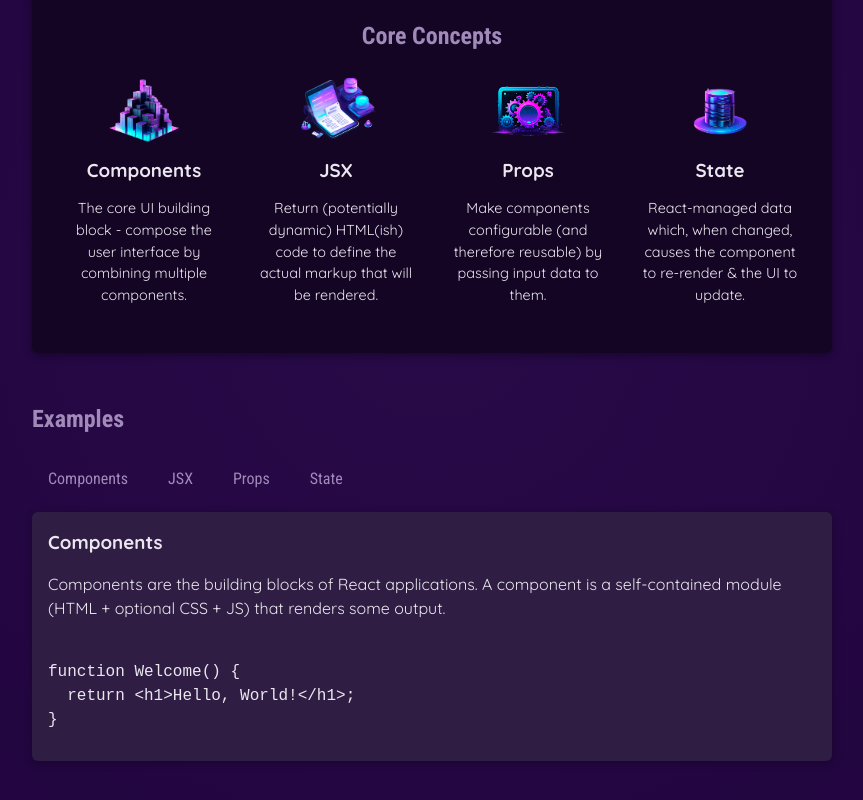
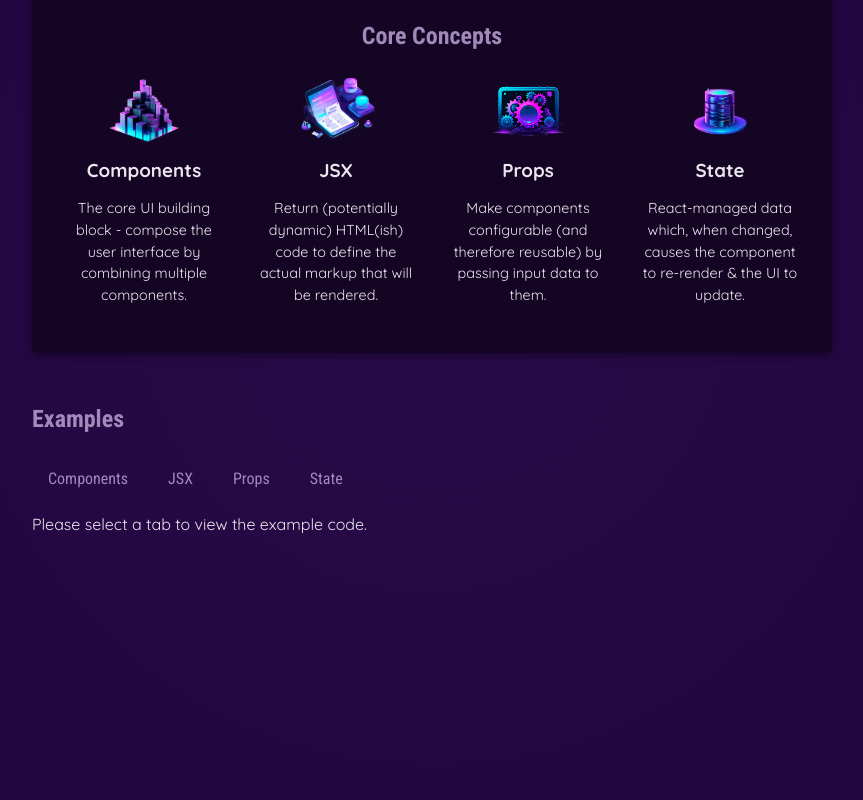
Before and after one commit to velimir1995/react-starting_project, a React (Vite) app: page / in a window 1280 px wide. Shown: the part 346-1146 px from the top of the page, without its empty margins (208-1071 px from the left). Built offline with nearby package versions, Linux system fonts and the light colour scheme.

Commit message:
Add conditional rendering with variable

```diff
--- a/src/App.jsx
+++ b/src/App.jsx
@@ -6,10 +6,24 @@ import TabButton from './components/TabButton.jsx';
 import { EXAMPLES } from './data.js';
 
 function App() {
-  const [selectedTab, setSelectedTab] = useState('components');
+  const [selectedTab, setSelectedTab] = useState(null);
 
   function handleClick(selectedButton) {
     setSelectedTab(selectedButton);
+  }
+
+  let tabContent = <p>Please select a tab to view the example code.</p>;
+
+  if (selectedTab) {
+    tabContent = <div id='tab-content'>
+      <h3>{EXAMPLES[selectedTab].title}</h3>
+      <p>{EXAMPLES[selectedTab].description}</p>
+      <pre>
+        <code>
+          {EXAMPLES[selectedTab].code}
+        </code>
+      </pre>
+    </div>
   }
 
   return (
@@ -37,15 +51,7 @@ function App() {
             <TabButton onClick={() => { handleClick('props') }}>Props</TabButton>
             <TabButton onClick={() => { handleClick('state') }}>State</TabButton>
           </menu>
-          <div id='tab-content'>
-            <h3>{EXAMPLES[selectedTab].title}</h3>
-            <p>{EXAMPLES[selectedTab].description}</p>
-            <pre>
-              <code>
-                {EXAMPLES[selectedTab].code}
-              </code>
-            </pre>
-          </div>
+          {tabContent}
         </section>
       </main>
     </div>
```
